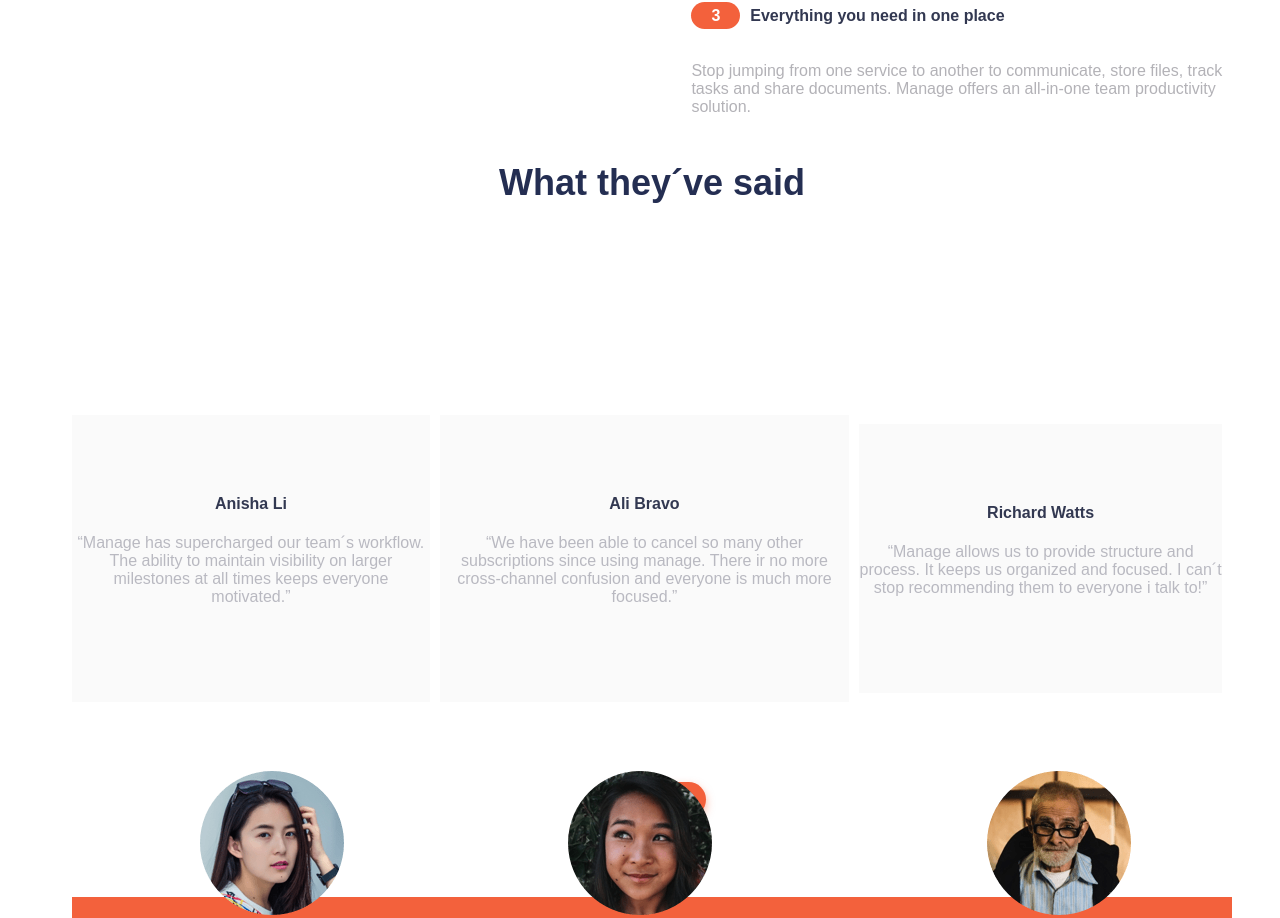
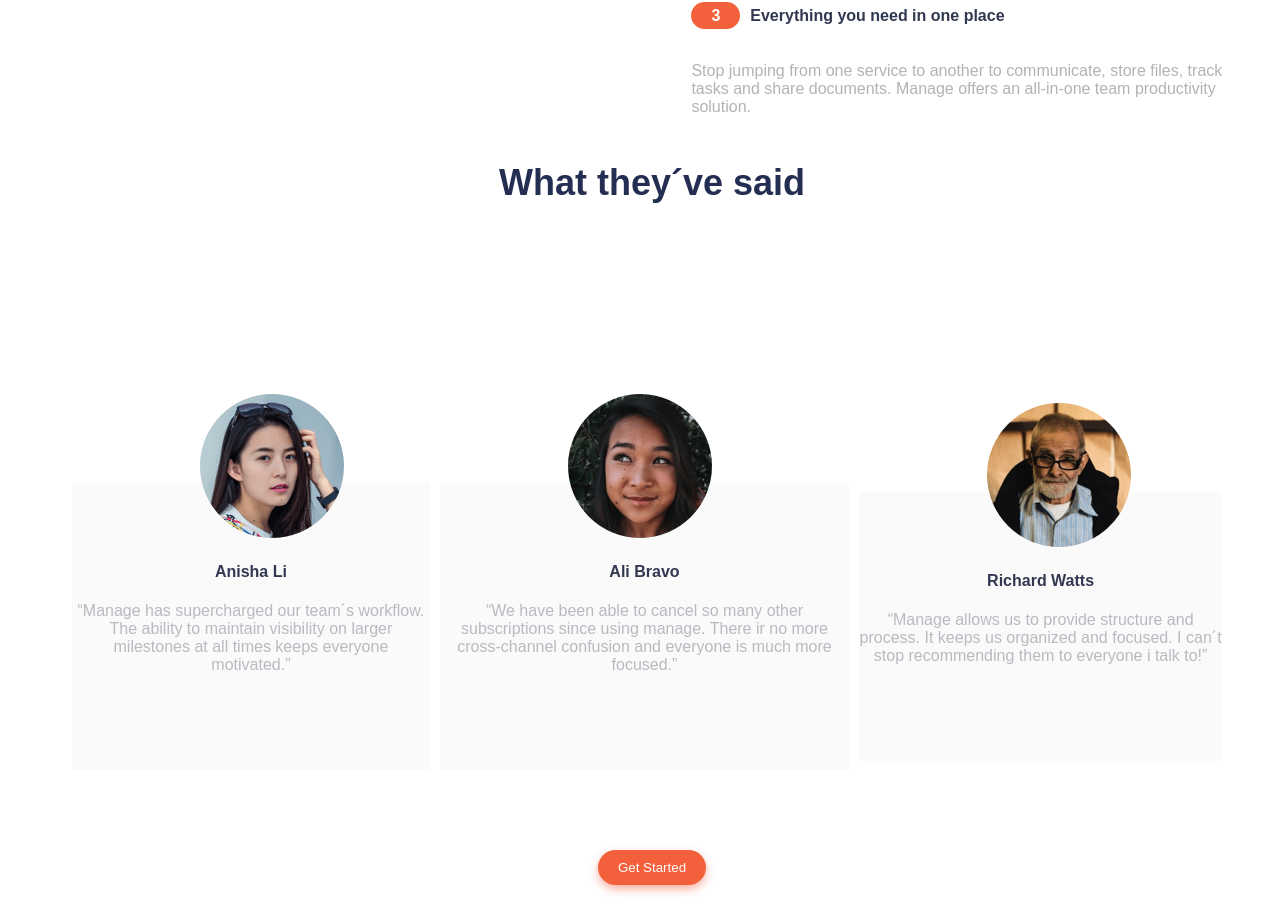
Before and after one commit to laurazulian/FrontEnd1, a plain HTML site: page Trabajo_Final_Laura_Zulian/index.html in a window 1280 px wide. Shown: the part 1069-1987 px from the top of the page. Drawn offline with Linux system fonts and the light colour scheme.

Commit message:
Arreglé position de las cards

```diff
--- a/Trabajo_Final_Laura_Zulian/style.css
+++ b/Trabajo_Final_Laura_Zulian/style.css
@@ -99,7 +99,7 @@ h4{
 .articlethree{
     display: flex;
     justify-content: center;
-    padding-bottom: 20vh;
+    padding-bottom: 10vh;
 }
 .articlefour{
     display: flex;
@@ -148,8 +148,8 @@ h4{
 }
 .icon{
     padding-left: 10vw;
-    position: absolute;
-    top: 230vh;
+    position: relative;
+    top: 10vh;
 }
 .fondo{
     background-color: #FAFAFA;
@@ -344,9 +344,8 @@ h4{
 
 }
 .icon{
-    position: absolute;
+    position: relative;
     margin-left: 15vw;
-    margin-top: 5vh;
 }
 .names{
     display: flex;
```
